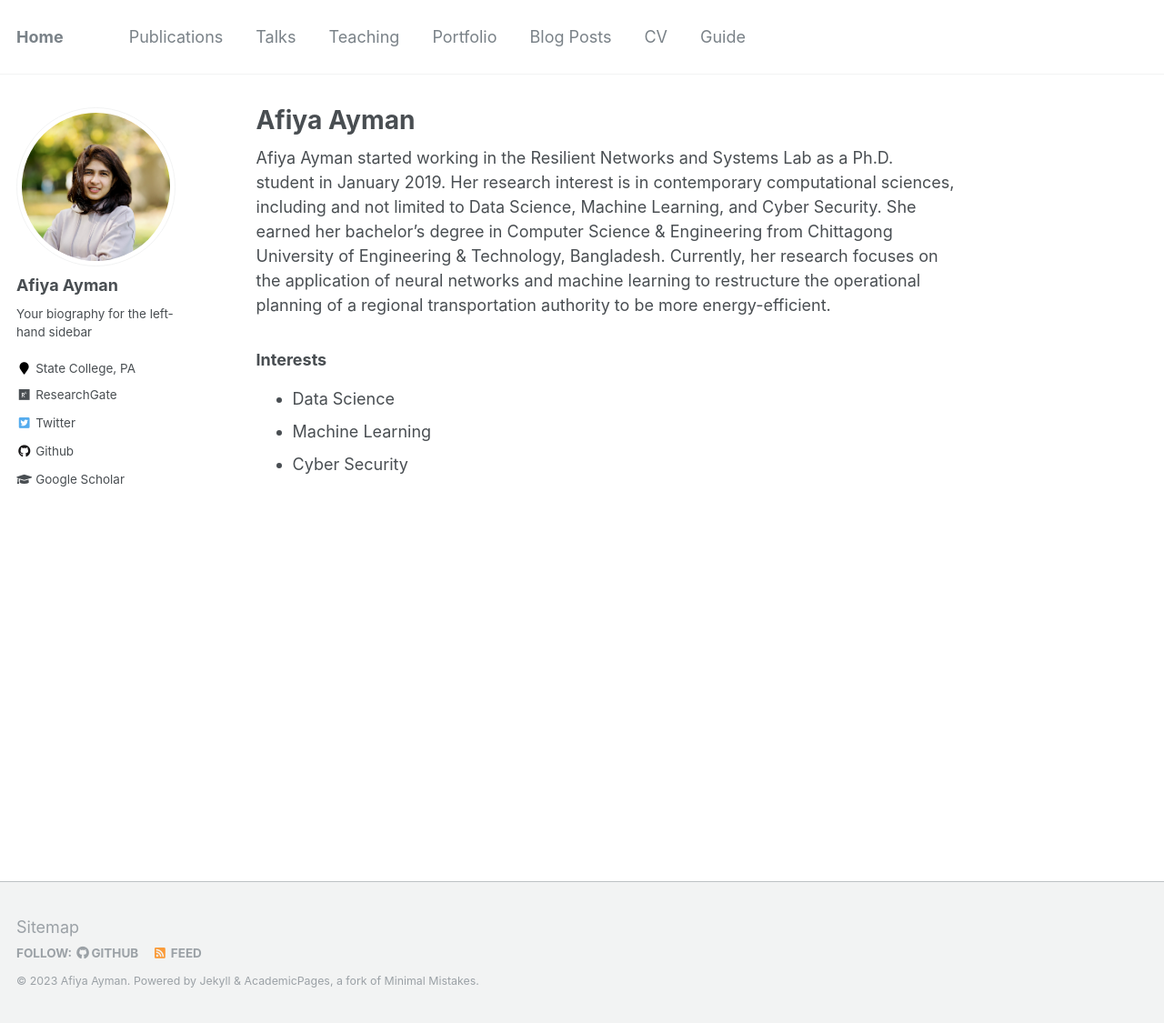
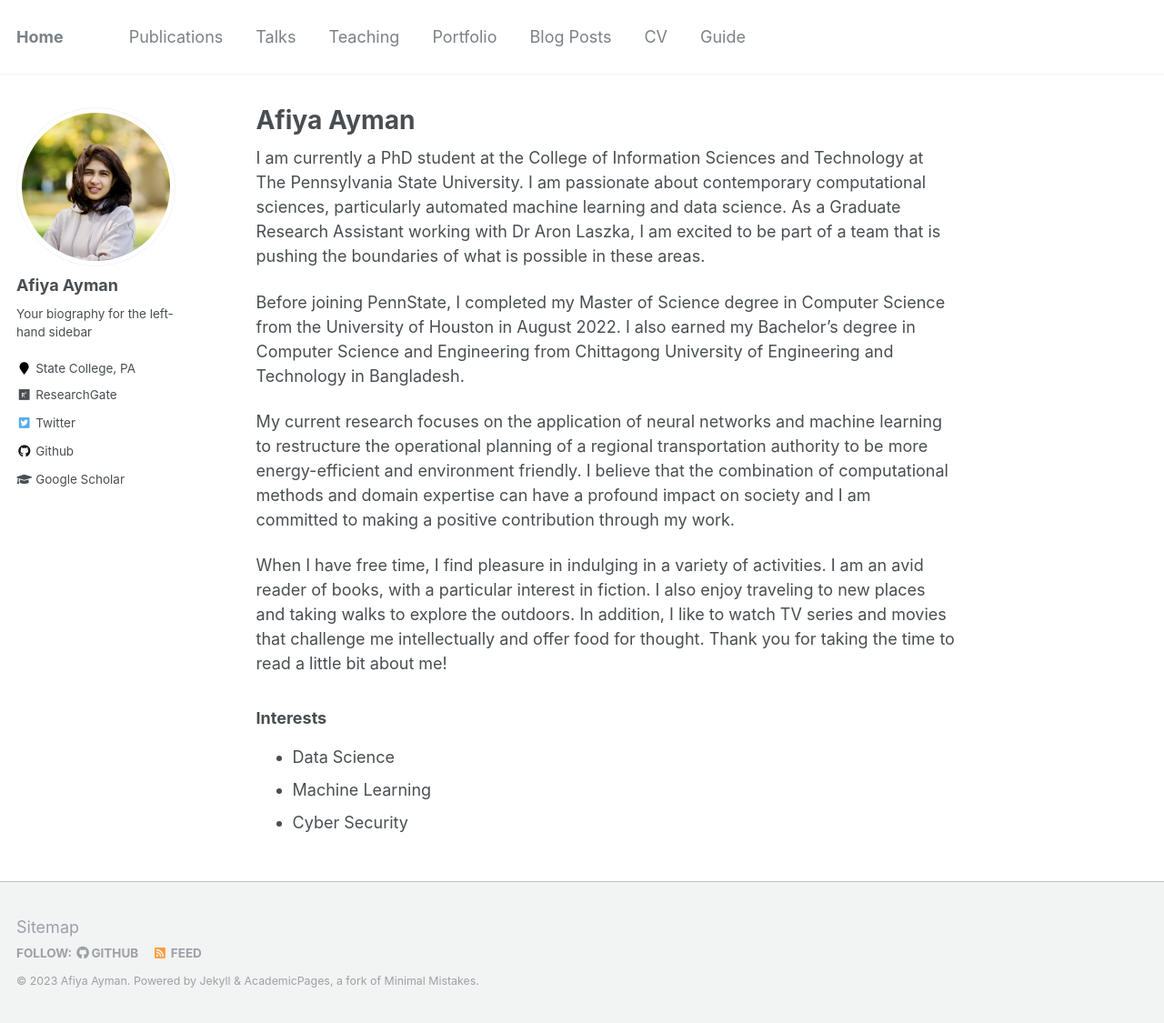
Before and after one commit to AfiyaAyman/AfiyaAyman.github.io, a Jekyll site: the page built from _pages/about.md, in a window 1280 px wide and 1125 px high. Shown: the whole window at 91% size. Built offline with Jekyll 4.4.1, drawn with Linux system fonts in a browser that asks for light colours.

Commit message:
Updated About-Me

```diff
--- a/_pages/about.md
+++ b/_pages/about.md
@@ -8,7 +8,13 @@ redirect_from:
   - /about.html
 ---
 
-Afiya Ayman started working in the Resilient Networks and Systems Lab as a Ph.D. student in January 2019. Her research interest is in contemporary computational sciences, including and not limited to Data Science, Machine Learning, and Cyber Security. She earned her bachelor’s degree in Computer Science & Engineering from Chittagong University of Engineering & Technology, Bangladesh. Currently, her research focuses on the application of neural networks and machine learning to restructure the operational planning of a regional transportation authority to be more energy-efficient.
+I am currently a PhD student at the College of Information Sciences and Technology at The Pennsylvania State University. I am passionate about contemporary computational sciences, particularly automated machine learning and data science. As a Graduate Research Assistant working with Dr Aron Laszka, I am excited to be part of a team that is pushing the boundaries of what is possible in these areas.
+
+Before joining PennState, I completed my Master of Science degree in Computer Science from the University of Houston in August 2022. I also earned my Bachelor's degree in Computer Science and Engineering from Chittagong University of Engineering and Technology in Bangladesh.
+
+My current research focuses on the application of neural networks and machine learning to restructure the operational planning of a regional transportation authority to be more energy-efficient and environment friendly. I believe that the combination of computational methods and domain expertise can have a profound impact on society and I am committed to making a positive contribution through my work.
+
+When I have free time, I find pleasure in indulging in a variety of activities. I am an avid reader of books, with a particular interest in fiction. I also enjoy traveling to new places and taking walks to explore the outdoors. In addition, I like to watch TV series and movies that challenge me intellectually and offer food for thought. Thank you for taking the time to read a little bit about me!
 
 ### Interests
 * Data Science
```
